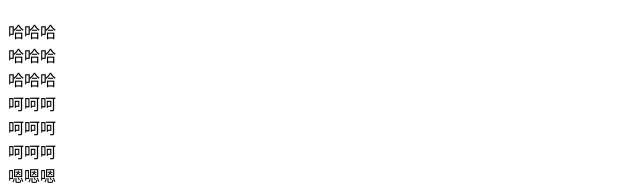
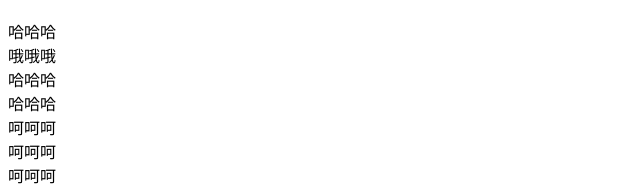
Before and after one commit to lantiani/fileTest, a plain HTML site: page index.html in a window 1280 px wide. Shown: the part 174-365 px from the top of the page, 0-640 px from the left. Drawn offline with Linux system fonts and the light colour scheme.

Commit message:
feat:合并冲突

```diff
--- a/index.html
+++ b/index.html
@@ -10,7 +10,7 @@
     <div>哈哈哈</div>
     <div>哈哈哈</div> <div>呵呵呵</div>
     <div>哈哈哈</div> <h1>啊啊啊</h1>
-    <div>哈哈哈</div>
+    <div>哈哈哈</div> <div>哦哦哦</div>
     <div>哈哈哈</div>
     <div>哈哈哈</div>
     <div>呵呵呵</div>
```
